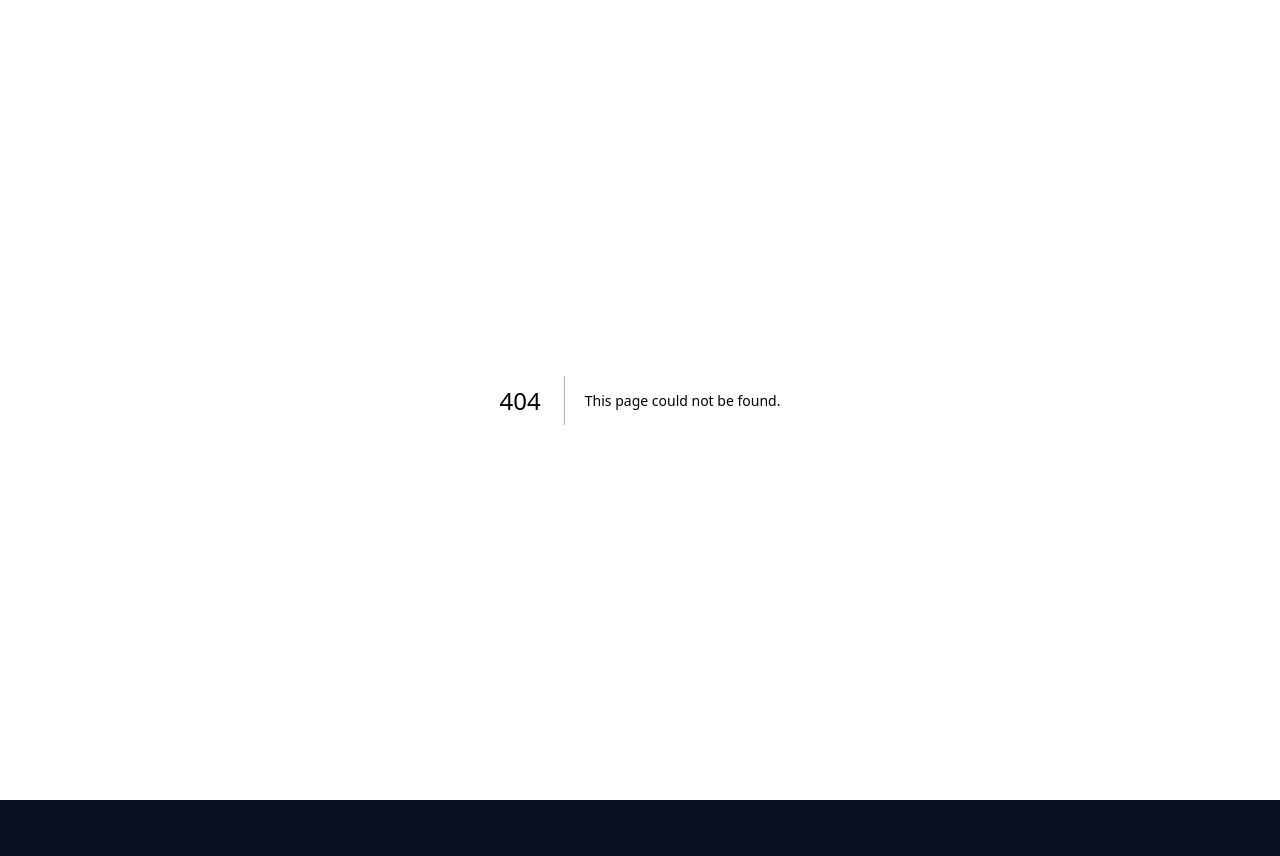
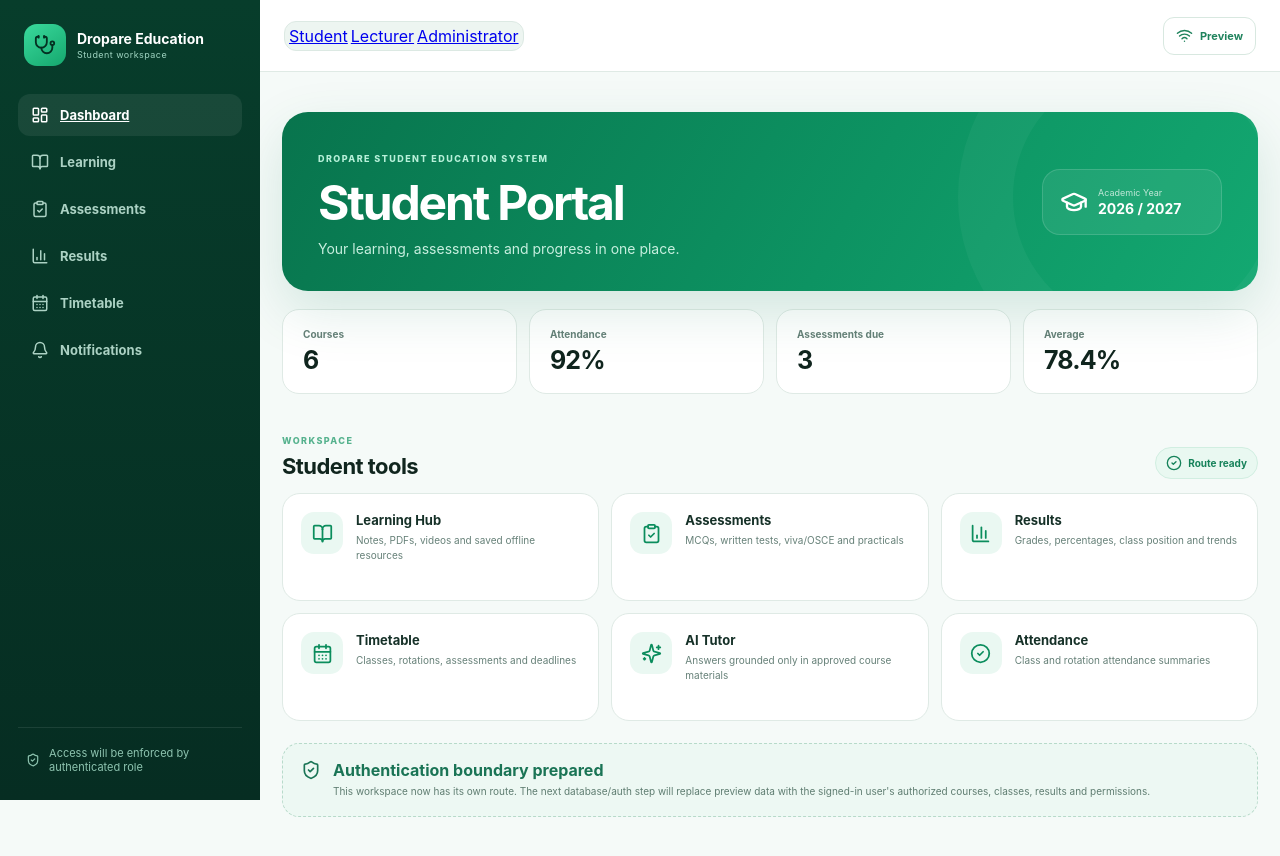
Before and after one commit to osafoopare299-cmd/student-results-portal-v2, a Next.js app in the folder student-results-portal/: page /education/student in a window 1280 px wide. Before the commit this address had no page. Shown: the top 856 px of the page. Before the commit the page ends 800 px from the top, so only its background shows below. Built offline with nearby package versions, Linux system fonts and the light colour scheme.

Commit message:
Add student education workspace route

```diff
--- /dev/null
+++ b/student-results-portal/app/education/student/page.js
@@ -0,0 +1,5 @@
+import Workspace from '../workspace';
+
+export const metadata = { title: 'Student Portal | Dropare Education' };
+
+export default function StudentPortal(){ return <Workspace role="student"/>; }
```
